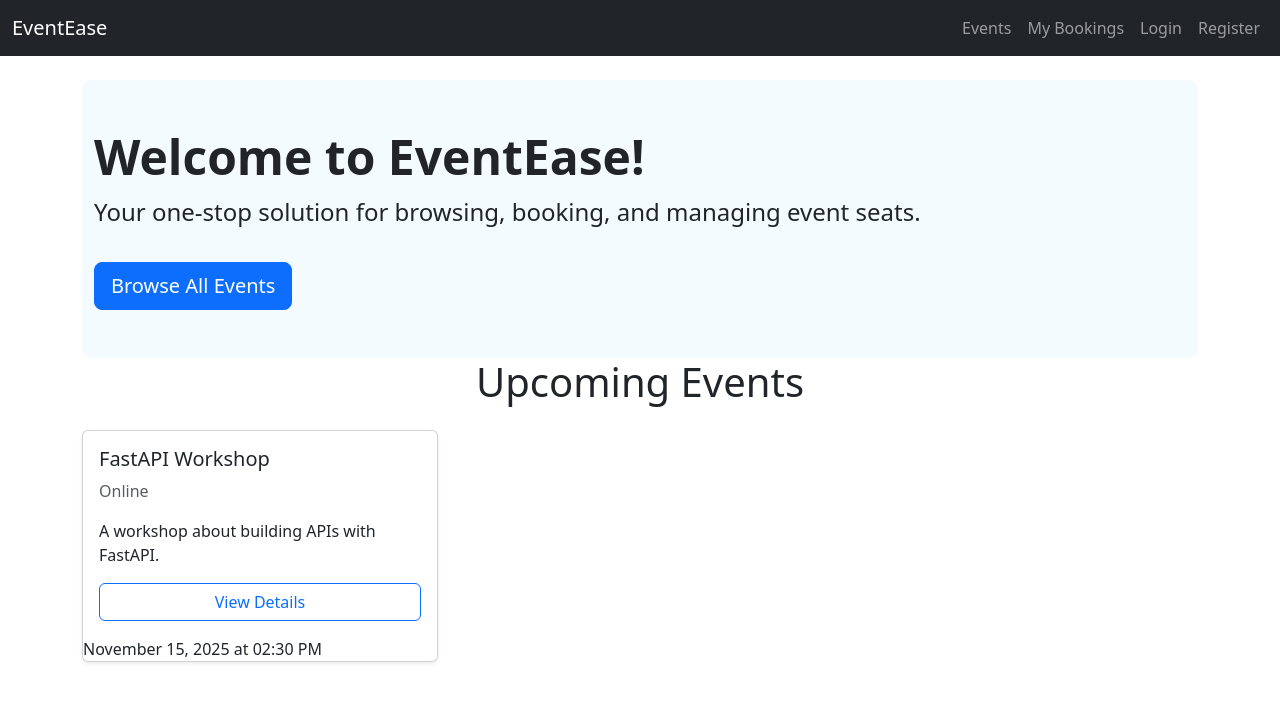
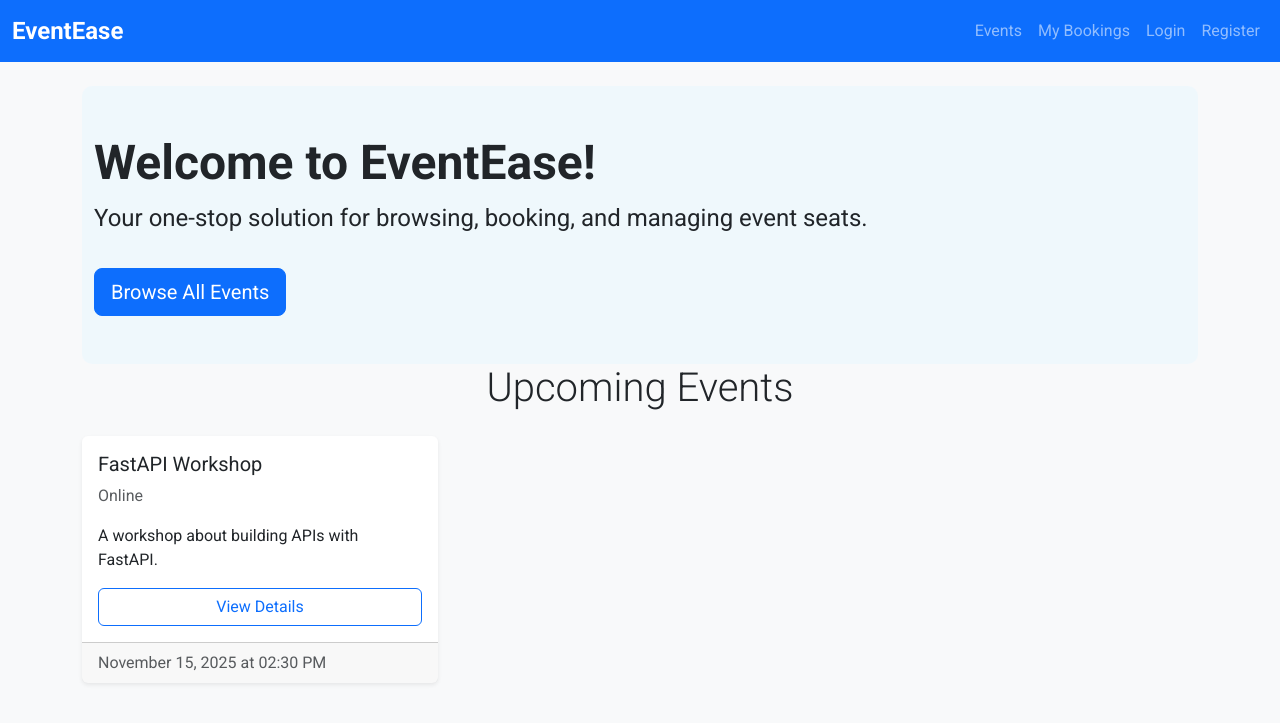
Before and after one commit to Rumesh-Bridge/eventease, a FastAPI app: page / in a window 1280 px wide. Shown: the top 723 px of the page. Run offline with FastAPI, Linux system fonts and the light colour scheme; data comes from the database, SQL or seed files in the repository.

Commit message:
Update base and home templates for improved styling and layout
- Added a link to a custom CSS file in base.html for enhanced styling.
- Changed the navbar background color from dark to primary in base.html.
- Updated the event card structure in home.html for better layout and added a class for styling.
- Adjusted the placement of the "No upcoming events" message for improved visibility.

```diff
--- /dev/null
+++ b/static/css/style.css
@@ -0,0 +1,51 @@
+/* Use a modern font from Google Fonts */
+@import url('https://fonts.googleapis.com/css2?family=Roboto:wght@300;400;700&display=swap');
+
+body {
+    font-family: 'Roboto', sans-serif;
+    /* This makes the background of all non-minimal pages a very light gray */
+    background-color: #f8f9fa;
+}
+
+/* --- Navigation Bar --- */
+.navbar-brand {
+    font-weight: 700;
+    font-size: 1.5rem;
+}
+
+/* --- Home Page Hero --- */
+.hero-section {
+    background-image: url('https://images.pexels.com/photos/1105666/pexels-photo-1105666.jpeg?auto=compress&cs=tinysrgb&w=1260&h=750&dpr=1');
+    background-size: cover;
+    background-position: center;
+    border-radius: 0.5rem;
+    padding: 5rem 0;
+    margin-bottom: 2rem;
+    color: white;
+}
+
+.hero-overlay {
+    background-color: rgba(0, 0, 0, 0.55);
+    border-radius: 0.5rem;
+    padding: 2.5rem;
+    display: inline-block; /* Keeps the overlay tight to the content */
+}
+
+/* --- Card Styles --- */
+.event-card {
+    border: none; /* Remove default border */
+    transition: all 0.3s ease; /* Add a smooth transition */
+    height: 100%; /* Make all cards the same height */
+}
+
+.event-card:hover {
+    transform: translateY(-5px); /* Lift card on hover */
+    box-shadow: 0 8px 15px rgba(0,0,0,0.1); /* Add a more pronounced shadow */
+}
+
+/* --- Login/Register Forms --- */
+.auth-card {
+    border: none;
+    box-shadow: 0 4px 12px rgba(0,0,0,0.05);
+    border-radius: 0.75rem;
+}
--- a/templates/base.html
+++ b/templates/base.html
@@ -6,11 +6,11 @@
     <title>{% block title %}EventEase{% endblock %}</title>
 
     <link href="https://cdn.jsdelivr.net/npm/bootstrap@5.3.3/dist/css/bootstrap.min.css" rel="stylesheet" integrity="sha384-QWTKZyjpPEjISv5WaRU9OFeRpok6YctnYmDr5pNlyT2bRjXh0JMhjY6hW+ALEwIH" crossorigin="anonymous">
-
+    <link href="{{ url_for('static', path='/css/style.css') }}" rel="stylesheet">
 </head>
 <body>
 
-    <nav class="navbar navbar-expand-lg navbar-dark bg-dark">
+    <nav class="navbar navbar-expand-lg navbar-dark bg-primary">
         <div class="container-fluid">
             <a class="navbar-brand" href="/">EventEase</a>
             <button class="navbar-toggler" type="button" data-bs-toggle="collapse" data-bs-target="#navbarNav" aria-controls="navbarNav" aria-expanded="false" aria-label="Toggle navigation">
--- a/templates/home.html
+++ b/templates/home.html
@@ -19,7 +19,9 @@
     <div class="row">
         {% for event in events %}
         <div class="col-md-4 mb-4">
-            <div class="card h-100 shadow-sm">
+
+            <div class="card h-100 shadow-sm event-card">
+
                 <div class="card-body d-flex flex-column">
                     <h5 class="card-title">{{ event.title }}</h5>
                     <p class="card-text text-muted">{{ event.location }}</p>
@@ -27,12 +29,16 @@
 
                     <a href="/events/{{ event.id }}" class="btn btn-outline-primary mt-auto">View Details</a>
                 </div>
-                <div class.="card-footer text-muted">
+
+                <div class="card-footer text-muted">
                     {{ event.date_time.strftime('%B %d, %Y at %I:%M %p') }}
                 </div>
             </div>
         </div>
         {% else %}
+        </div>
+
+
         <div class="col">
             <p class="text-center">No upcoming events. Please check back soon!</p>
         </div>
```
